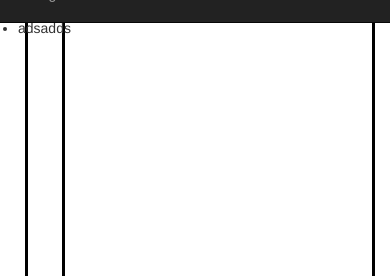
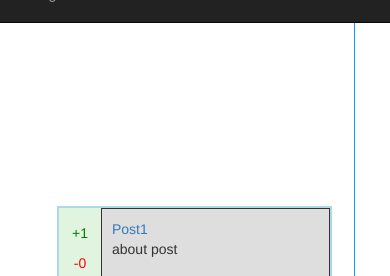
Before and after one commit to kalpitk/Web-Portal-India-Partition, a Flask app: page / in a window 390 px wide. Shown: the part 291-567 px from the top of the page. Run offline with Flask 2, Linux system fonts and the light colour scheme; data comes from the database, SQL or seed files in the repository; some libraries are stand-ins or nearby versions.

Commit message:
updated UI of home page

```diff
--- a/app.py
+++ b/app.py
@@ -21,7 +21,8 @@ def home():
   cursor.execute("""SELECT src_lat, src_lng, dest_lat, dest_lng, mig_id FROM migration""")
   res = cursor.fetchall()
 
-  cursor.execute("""SELECT post_id,nameofarticle,post_time, writer_username, migrated FROM post WHERE Is_Approved IS TRUE""")
+  cursor.execute("""SELECT post_id,nameofarticle,upvotes,downvotes,content,post_time,
+						     writer_username,migrated FROM post WHERE Is_Approved IS TRUE ORDER BY upvotes""")
   posts = cursor.fetchall()
   posts.reverse()
 
@@ -42,8 +43,8 @@ def approve_post():
     return str(False)
   success = True
   try:
-    print(post_id)
     cursor.execute("UPDATE post SET Is_Approved=TRUE WHERE post_id=%s;",(post_id,))
+    mydb.commit()
   except:
     success = False
   return str(success)
--- a/static/css/home.css
+++ b/static/css/home.css
@@ -14,22 +14,11 @@ body {
 	margin-left: 10px;
 	margin-right: 300px;
 }
-.signin {
-	border :solid black;
-	float: right;
-	/*position: fixed;*/
-	height: 500px;
-	width: 500px;
+.signin2 {
+	border :solid  green 6px;
+	position: fixed;
 }
 .map {
 	border :solid black;
 	height: 600px;
-	width: 80%;
 }
-.postlink {
-	background-color: rgba(222,222,222,0.5);
-	height: 200px;
-	width: 500px;
-	margin-top: 30px;
-	border :solid 1px ;
-}
--- a/templates/home.html
+++ b/templates/home.html
@@ -6,7 +6,8 @@
 	<meta name="viewport" content="width=device-width, initial-scale=1">
 	<link rel="stylesheet" href="https://maxcdn.bootstrapcdn.com/bootstrap/3.4.0/css/bootstrap.min.css">
 	<script src="https://ajax.googleapis.com/ajax/libs/jquery/3.3.1/jquery.min.js"></script>
-	<link rel="stylesheet" href="{{ url_for('static', filename='css/home.css') }}">
+	<!-- <link rel="stylesheet" href="{{ url_for('static', filename='css/home.css') }}"> -->
+	<link rel="stylesheet" href="{{ url_for('static', filename='css/post_list.css') }}">
 	<script src="{{ url_for('static', filename='js/map.js') }}"></script>
 	<script async defer src="https://maps.googleapis.com/maps/api/js?key=&callback=initMap">
 	</script>
@@ -41,42 +42,45 @@
 		</div>
 	</nav>
 	<div class="container" style="background-color: white;">
+		<div style="min-height: 600px">
+			<div class="row" style="margin: 20px;">
+				<div class=" col-lg-8 col-md-8" style="border-right:solid #1199ff 1px;">
+					<div style="min-height:400px;" id="map">
+					</div>
+					<div class="row" style="margin:2px;">
+							{% for post in posts %}
+							<div class="post">
+								<div class="votes">
+									<p style="color: green;"> +{{ post[2] }}</p>
+									<p style="color: red">-{{ post[3] }}</p>
+								</div>
+								<div class="postlink">
+									<header>
+										<a href="{{ url_for('post',post_id= post[0]) }}">{{ post[1] }}</a>
+									</header>
+									<p>about post</p>
+								</div>
+							</div>
+							{% endfor %}
+					</div>
+				</div>
 
-		<div class="signin" style="width:400px;">
-			<br></br>
-			<h1 style="border:solid green;text-align: center;">News</h1>
-			<br></br>
+				<div class=" col-lg-4 col-md-4">
+					<div class="well signin2 " style="position: fixed;min-width: 20%;max-width: 30%;padding-top: 0px;">
+					<h1 >News</h1>
 					<ul>
 					<li>adsadds</li>
 					<li>adsadds</li>
 					<li>adsadds</li>
 					<li>adsadds</li>
 					<li>adsadds</li>
+					</div>
 				</ul>
+				</div>
+			</div>
 
 		</div>
-	<div class="main">
-		<div class="map" id="map">
-		</div>
-		<table>
-			<tr>
-					<tr>
-						<tr>
-							{% for post in posts %}
-							<th>
-								<div class="postlink" style="height: auto;padding:20px;width:200px;">
-							<a href="{{url_for('post', post_id = post[0]) }}">
-								<h4 style="text-align: center;">{{post[1]}}</h4>
-							</a>
-						</div>
-					</th>
-					{% endfor %}
-				</tr>
-			</table>
-		</div>
-
-
-		<div class="footer">
+		<div class="row" style="background-color: #76ECFE;text-align: center;">
 			<br>
 			<a href="#">
 				<h3>About
```
Lines whose indentation alone changed are shown as unchanged.
